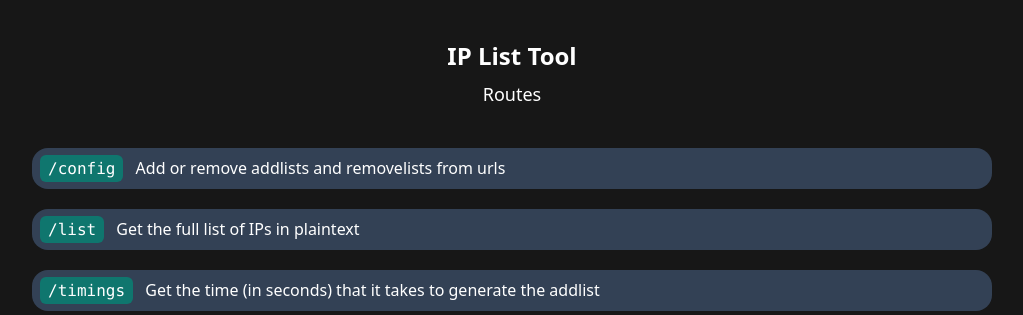
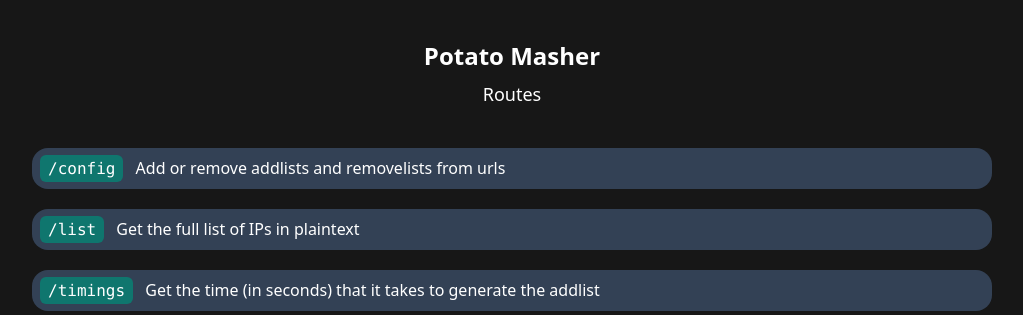
Before and after one commit to timby3/potato-masher, a Flask app: page / in a window 1280 px wide. Shown: the top 315 px of the page, without its empty margins (128-1151 px from the left). Run offline with Flask 3, Linux system fonts and the light colour scheme; some libraries are stand-ins or nearby versions.

Commit message:
renamed to potato-masher

```diff
--- a/templates/base.html.j2
+++ b/templates/base.html.j2
@@ -5,11 +5,11 @@
     <meta charset="UTF-8">
     <meta name="viewport" content="width=device-width, initial-scale=1.0">
     <script src="https://cdn.tailwindcss.com"></script>
-    <title>IP List Tool</title>
+    <title>Potato Masher</title>
 </head>
 
 <body class="bg-neutral-900 text-white">
-    <h1 class="text-2xl text-center p-10 pb-1 font-bold"><a href=".">IP List Tool</a></h1>
+    <h1 class="text-2xl text-center p-10 pb-1 font-bold"><a href=".">Potato Masher</a></h1>
     <h2 class="text-lg text-center p-5 pt-1">{% block subtitle %}{% endblock subtitle %}</h2>
     {% block body %}
     {% endblock body %}
```
